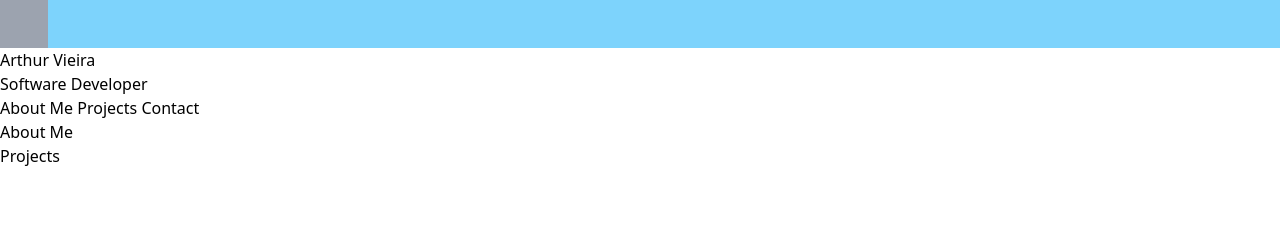
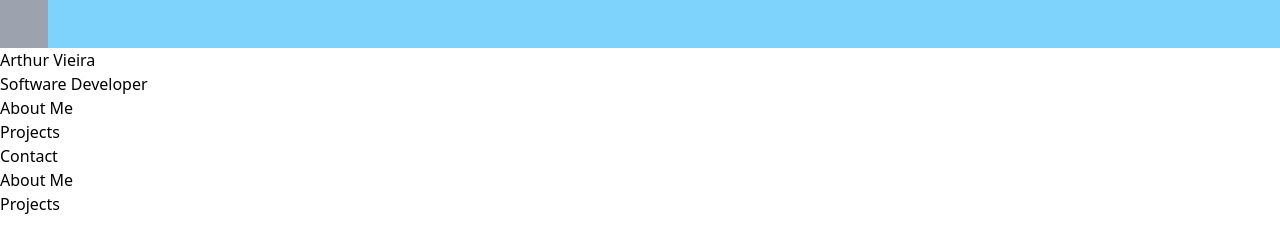
Before and after one commit to arthurfsvieira/mini-portifolio, a website: page index.html in a window 1280 px wide. Drawn offline with nearby package versions, Linux system fonts and the light colour scheme.

Commit message:
Update index.html

```diff
--- a/index.html
+++ b/index.html
@@ -19,12 +19,14 @@
         <section>
             <h1>Arthur Vieira</h1>
         <h2>Software Developer</h2>
-        <!-- Creat a nav -->
-        <div>
-            <a href="">About Me</a>
-            <a href="">Projects</a>
-            <a href="">Contact</a>
-        </div>
+        <nav>
+            <ul>
+                <li><a href="">About Me</a></li>
+                <li><a href="">Projects</a></li>
+                <li><a href="">Contact</a></li>
+            </ul>
+        </nav>
+
         </section>
 
         <section>
```
